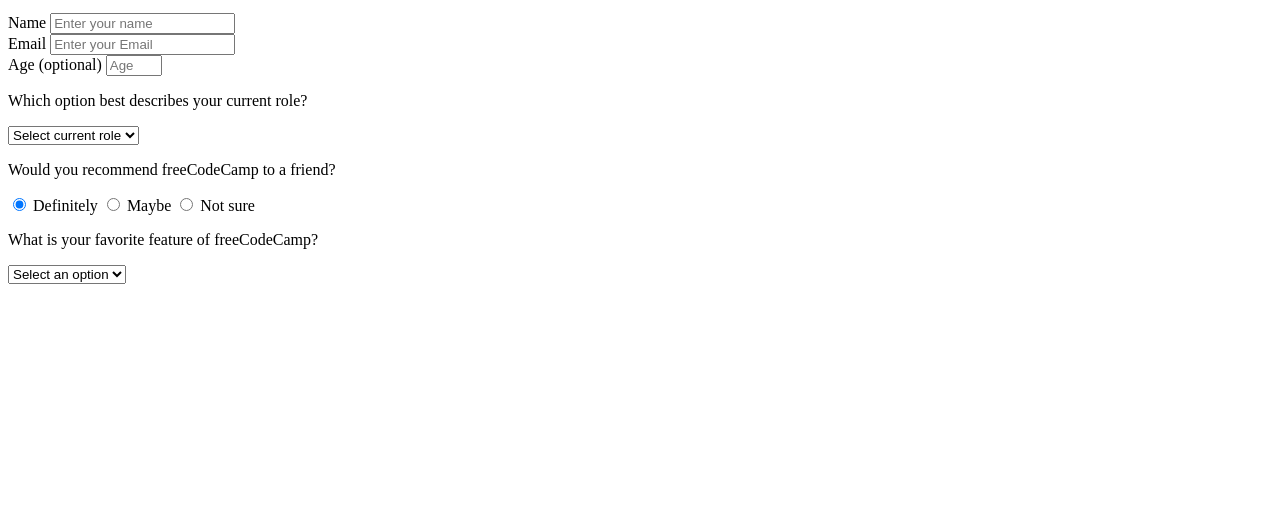
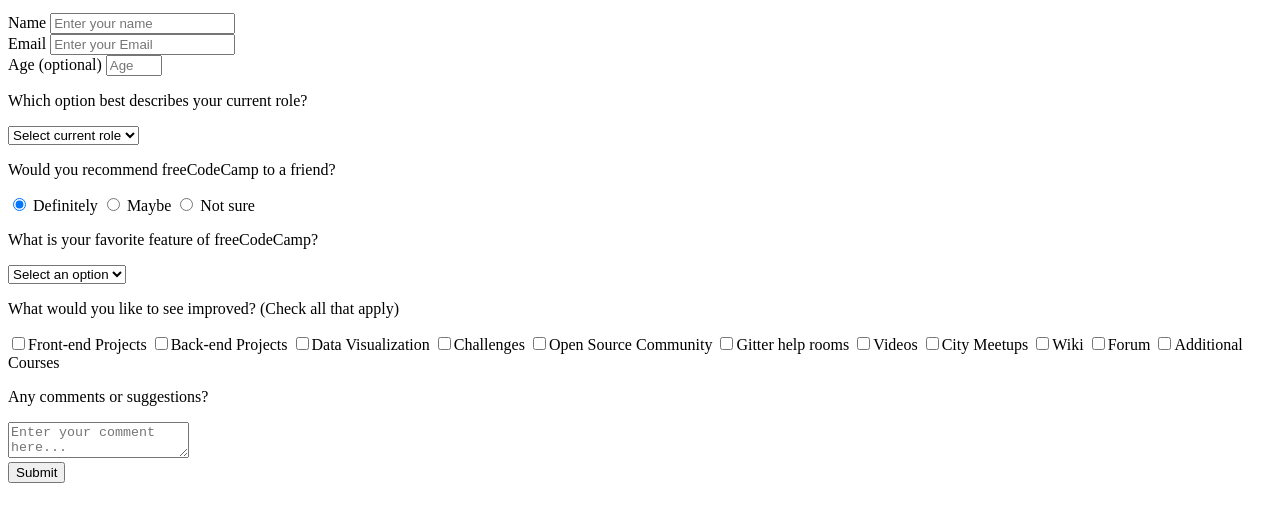
Before and after one commit to murimolda/practice, a plain HTML site: page freecodeCamp_task_Form/index.html in a window 1280 px wide. Shown: the part 101-622 px from the top of the page. Drawn offline with Linux system fonts and the light colour scheme.

Commit message:
add new task folder

```diff
--- a/freecodeCamp_task_Form/index.html
+++ b/freecodeCamp_task_Form/index.html
@@ -22,7 +22,7 @@
     </div>
     <div class="form-group">
       <label id="number-label" for="age">Age (optional)
-        <input type="number" name="age" id="age" min="10" max="99" placeholder="Age">
+        <input id="number" type="number" name="age" id="age" min="10" max="99" placeholder="Age">
       </label>
     </div>
     <div class="form-group">
@@ -61,6 +61,34 @@
         <option value="openSource">Open Source</option>
       </select>
     </div>
+    <div class="form-group">
+      <p>
+        What would you like to see improved?
+        <span class="clue">(Check all that apply)</span>
+      </p>
+
+      <label><input name="prefer" value="front-end-projects" type="checkbox" class="input-checkbox">Front-end Projects</label>
+      <label>
+        <input name="prefer" value="back-end-projects" type="checkbox" class="input-checkbox">Back-end Projects</label>
+      <label><input name="prefer" value="data-visualization" type="checkbox" class="input-checkbox">Data Visualization</label>
+      <label><input name="prefer" value="challenges" type="checkbox" class="input-checkbox">Challenges</label>
+      <label><input name="prefer" value="open-source-community" type="checkbox" class="input-checkbox">Open Source Community</label>
+      <label><input name="prefer" value="gitter-help-rooms" type="checkbox" class="input-checkbox">Gitter help rooms</label>
+      <label><input name="prefer" value="videos" type="checkbox" class="input-checkbox">Videos</label>
+      <label><input name="prefer" value="city-meetups" type="checkbox" class="input-checkbox">City Meetups</label>
+      <label><input name="prefer" value="wiki" type="checkbox" class="input-checkbox">Wiki</label>
+      <label><input name="prefer" value="forum" type="checkbox" class="input-checkbox">Forum</label>
+      <label><input name="prefer" value="additional-courses" type="checkbox" class="input-checkbox">Additional Courses</label>
+    </div>
+    <div class="form-group">
+      <p>Any comments or suggestions?</p>
+      <textarea id="comments" class="input-textarea" name="comment" placeholder="Enter your comment here..."></textarea>
+    </div>
+    <div class="form-group">
+      <button type="submit" id="submit" class="submit-button">
+        Submit
+      </button>
+    </div>
   </form>
 </body>
 </html>
```
Also changed, not shown: js basic Role Playing Game/index.html (added, +12 -0 lines), js basic Role Playing Game/styles.css (added).
